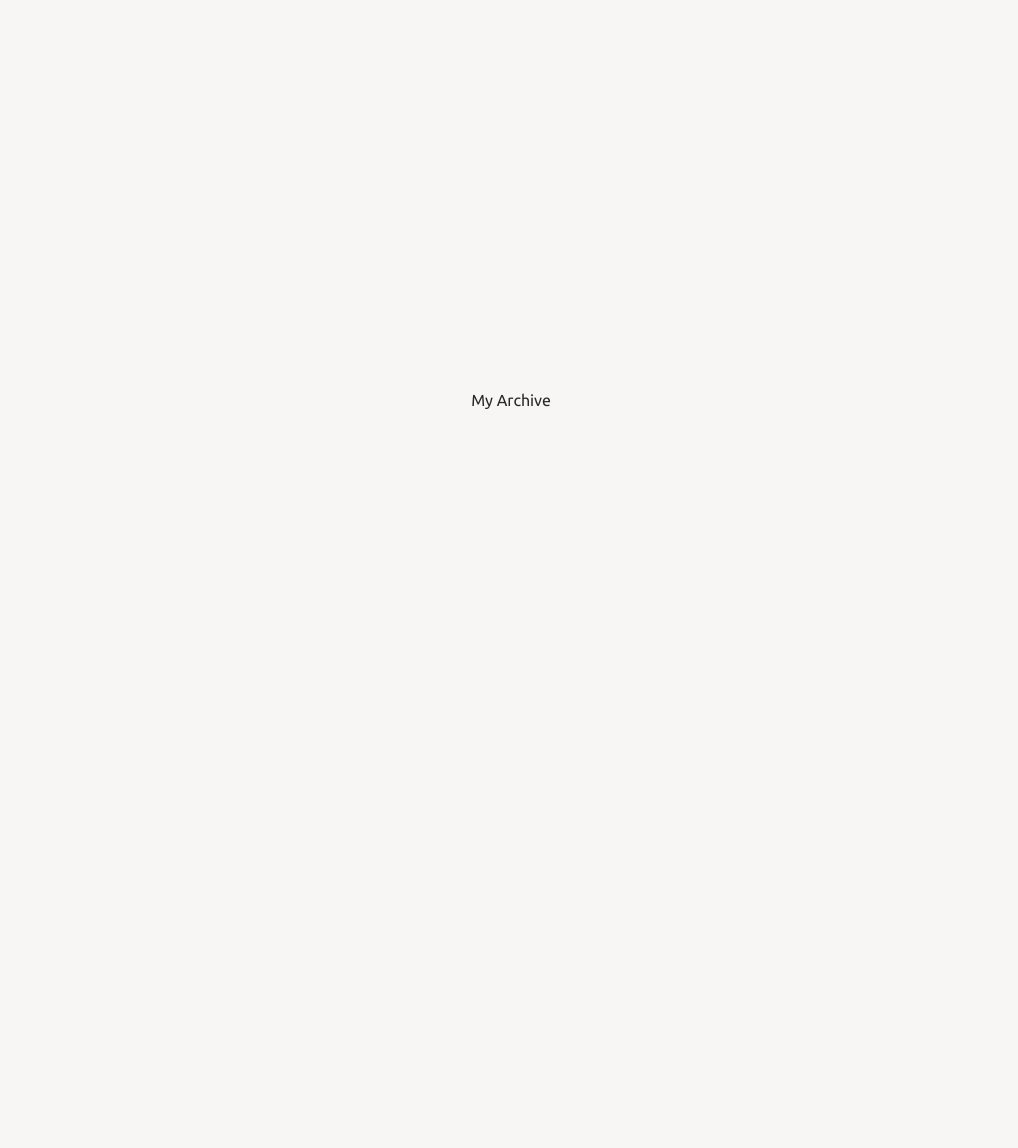
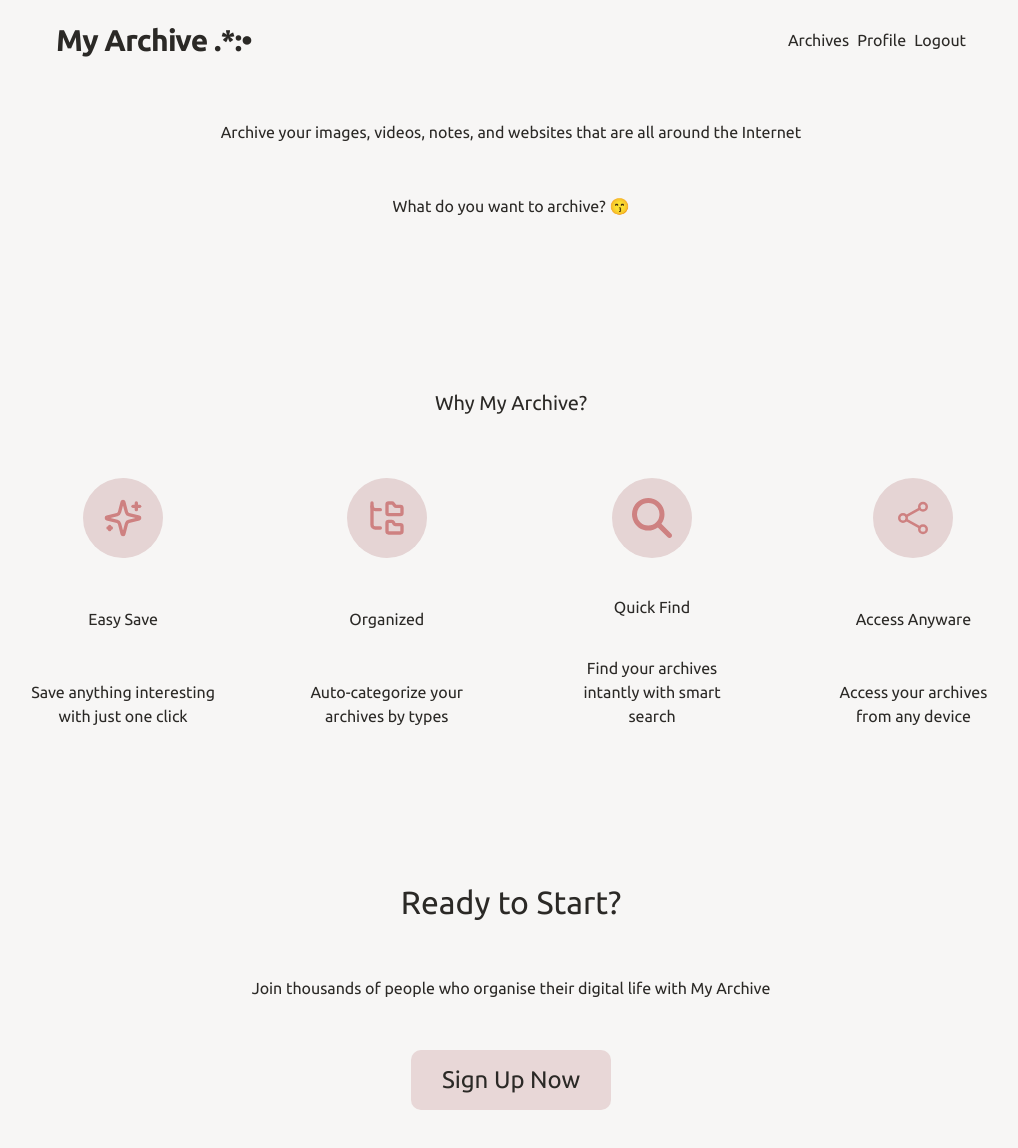
Before and after one commit to Jinnie-kim/MyArchive, a React (Vite) app: page / in a window 1280 px wide. Shown: the whole page, without its empty margins (129-1147 px from the left). Before the commit the page ends 800 px from the top, so only its background shows below. Built offline with nearby package versions, Linux system fonts and the light colour scheme.

Commit message:
add: setup react router for all components
- add ruter configuration in App component
- setup routes for all main components
- implement Link between pages

```diff
--- a/src/App.jsx
+++ b/src/App.jsx
@@ -1,5 +1,40 @@
+import { createBrowserRouter, RouterProvider } from 'react-router-dom';
+import Home from './page/Home';
+import LandingPage from './page/LandingPage';
+import Login from './page/Login';
+import MyArchivePage from './page/MyArchivePage';
+import ProfilePage from './page/ProfilePage';
+import Signup from './page/Signup';
+
+const router = createBrowserRouter([
+  {
+    path: '/',
+    element: <LandingPage />,
+  },
+  {
+    path: '/login',
+    element: <Login />,
+  },
+  {
+    path: '/signup',
+    element: <Signup />,
+  },
+  {
+    path: '/home',
+    element: <Home />,
+  },
+  {
+    path: '/myarchive',
+    element: <MyArchivePage />,
+  },
+  {
+    path: '/profile',
+    element: <ProfilePage />,
+  },
+]);
+
 function App() {
-  return <h1>My Archive</h1>;
+  return <RouterProvider router={router} />;
 }
 
 export default App;
--- a/src/layout/GlobalLayout.jsx
+++ b/src/layout/GlobalLayout.jsx
@@ -1,4 +1,5 @@
 import { useEffect, useState } from 'react';
+import { Link } from 'react-router-dom';
 import PropTypes from 'prop-types';
 
 function GlobalLayout({ children }) {
@@ -23,16 +24,26 @@ function GlobalLayout({ children }) {
     if (isAuth) {
       return (
         <ul className="flex gap-2">
-          <li>Archives</li>
-          <li>Profile</li>
-          <li>Logout</li>
+          <li>
+            <Link to="/myarchive">Archives</Link>
+          </li>
+          <li>
+            <Link to="/profile">Profile</Link>
+          </li>
+          <li>
+            <Link to="/">Logout</Link>
+          </li>
         </ul>
       );
     }
     return (
       <ul className="flex gap-2">
-        <li>Login</li>
-        <li>Signup</li>
+        <li>
+          <Link to="/login">Login</Link>
+        </li>
+        <li>
+          <Link to="/signup">Signup</Link>
+        </li>
       </ul>
     );
   };
@@ -43,7 +54,9 @@ function GlobalLayout({ children }) {
         className={`sticky top-0 left-0 right-0 z-50 flex justify-center ${isScrolled ? 'bg-[#EDE9E6]/[.08] backdrop-blur-sm shadow-sm' : 'bg-transparent'}`}
       >
         <div className="w-full min-w-[1000px] max-w-[1200px] h-[80px] px-[45px] flex justify-between items-center">
-          <h1 className="text-3xl font-bold tracking-tight">My Archive .*:•</h1>
+          <h1 className="text-3xl font-bold tracking-tight">
+            <Link to="/">My Archive .*:•</Link>
+          </h1>
           {renderedHeaderLinks()}
         </div>
       </header>
--- a/src/page/LandingPage.jsx
+++ b/src/page/LandingPage.jsx
@@ -1,3 +1,4 @@
+import { Link } from 'react-router-dom';
 import GlobalLayout from '../layout/GlobalLayout';
 import ArchiveTypeSectionLayout from '../layout/ArchiveTypeSectionLayout';
 import { LuSparkles } from 'react-icons/lu';
@@ -46,9 +47,12 @@ function LandingPage() {
           <section className="flex flex-col items-center gap-[50px]">
             <h2 className="text-[32px]">Ready to Start?</h2>
             <p>Join thousands of people who organise their digital life with My Archive</p>
-            <a className="w-[200px] h-[60px] bg-[#E8D7D7] hover:bg-[#DCABAB] hover:text-white rounded-[10px] text-[24px] flex items-center justify-center cursor-pointer">
+            <Link
+              to="/signup"
+              className="w-[200px] h-[60px] bg-[#E8D7D7] hover:bg-[#DCABAB] hover:text-white rounded-[10px] text-[24px] flex items-center justify-center cursor-pointer"
+            >
               Sign Up Now
-            </a>
+            </Link>
           </section>
         </div>
       </ArchiveTypeSectionLayout>
--- a/src/page/Login.jsx
+++ b/src/page/Login.jsx
@@ -1,3 +1,4 @@
+import { Link } from 'react-router-dom';
 import GlobalLayout from '../layout/GlobalLayout';
 
 function Login() {
@@ -28,7 +29,10 @@ function Login() {
           </form>
 
           <span className="mx-auto">
-            Don&#39;t you have an account? <a className="text-[#DCABAB] hover:text-[#CE8181] cursor-pointer">Sign up</a>
+            Don&#39;t you have an account?{' '}
+            <Link to="/signup" className="text-[#DCABAB] hover:text-[#CE8181] cursor-pointer">
+              Sign up
+            </Link>
           </span>
         </div>
       </div>
--- a/src/page/Signup.jsx
+++ b/src/page/Signup.jsx
@@ -1,3 +1,4 @@
+import { Link } from 'react-router-dom';
 import GlobalLayout from '../layout/GlobalLayout';
 
 function Signup() {
@@ -30,7 +31,10 @@ function Signup() {
           </form>
 
           <span className="mx-auto">
-            Already have an account? <a className="text-[#DCABAB] hover:text-[#CE8181] cursor-pointer">Log in</a>
+            Already have an account?
+            <Link to="/login" className="ml-[3px] text-[#DCABAB] hover:text-'[#CE8181] cursor-pointer">
+              Log in
+            </Link>
           </span>
         </div>
       </div>
```
